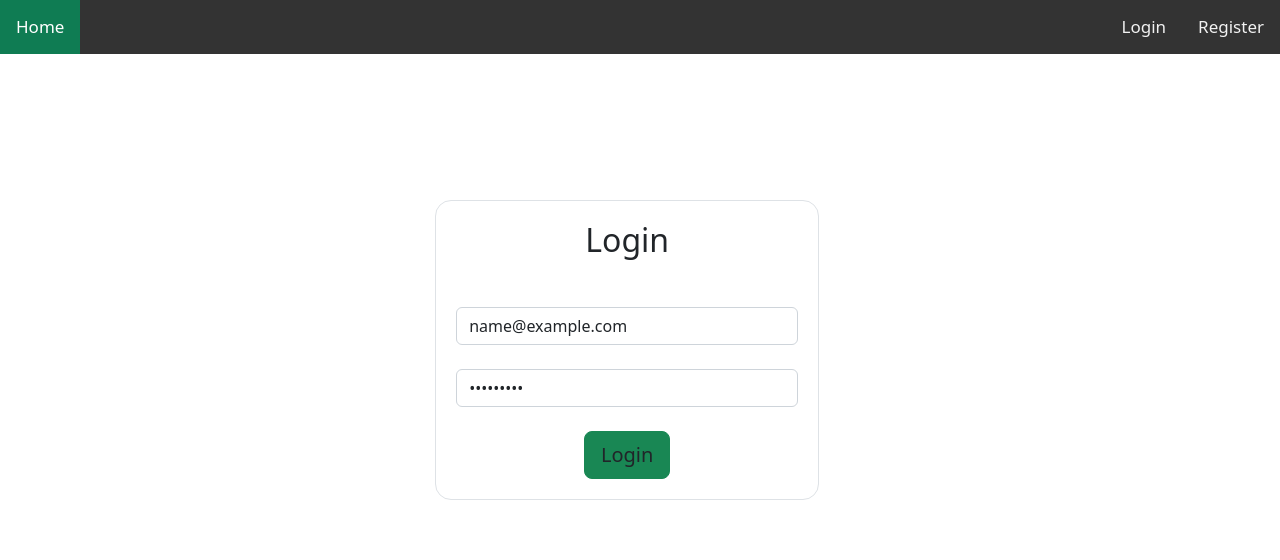
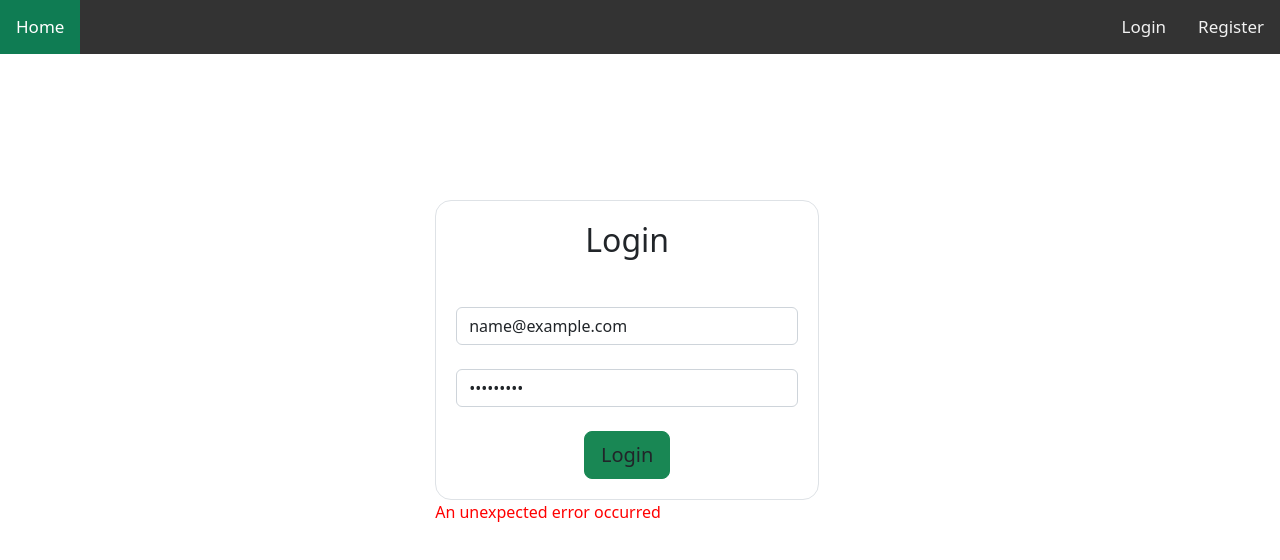
Before and after one commit to RoshanAdi/GPTonDemand-Client, an Angular app: page /login in a window 1280 px wide. Both pictures are taken after typing "name@example.com", "Sample123" into the empty fields and a click on the button "Login". Shown: the top 560 px of the page. Built offline with nearby package versions, Linux system fonts and the light colour scheme; no server answers.

Commit message:
solving issue #1:Authentication succeeding even before enabling the user

```diff
--- a/src/app/login/login.component.html
+++ b/src/app/login/login.component.html
@@ -11,5 +11,9 @@
     <div class="d-flex justify-content-center">
     <button type="submit" class="btn btn-success btn-block btn-lg gradient-custom-4 text-body position-relative">Login</button>
     </div>
+
   </form>
+  </div>
+  <div *ngIf="errorMessage" class="alert-warning" style="color: red;">
+    {{ errorMessage }}
   </div></div>
--- a/src/app/login/login.component.ts
+++ b/src/app/login/login.component.ts
@@ -16,6 +16,7 @@ export class LoginComponent {
   }
   isLoggedIn = false;
   isLoginFailed = false;
+  errorMessage: string | undefined;
   SubmitLogin(LoginData:NgForm){
     this.authService.login(LoginData)
       .subscribe(
@@ -31,7 +32,19 @@ export class LoginComponent {
   this.router.navigate(['/profile']);
 
         },
+        (error) => {
+          // Handle error
+          if (error.status === 401) {
+            this.errorMessage = 'Invalid username or password';
+          } else if (error.status === 399) {
+            this.errorMessage = 'User is not enabled. Please verify your email.';
+          } else {
+            this.errorMessage = 'An unexpected error occurred';
+          }
+          console.error(error);
+        }
 
       );
+
   }
 }
```
Also changed, not shown: src/app/JwtTokenSetup/_services/auth.service.ts (+1 -7 lines), src/app/Services/register.service.ts (+2 -9 lines).
